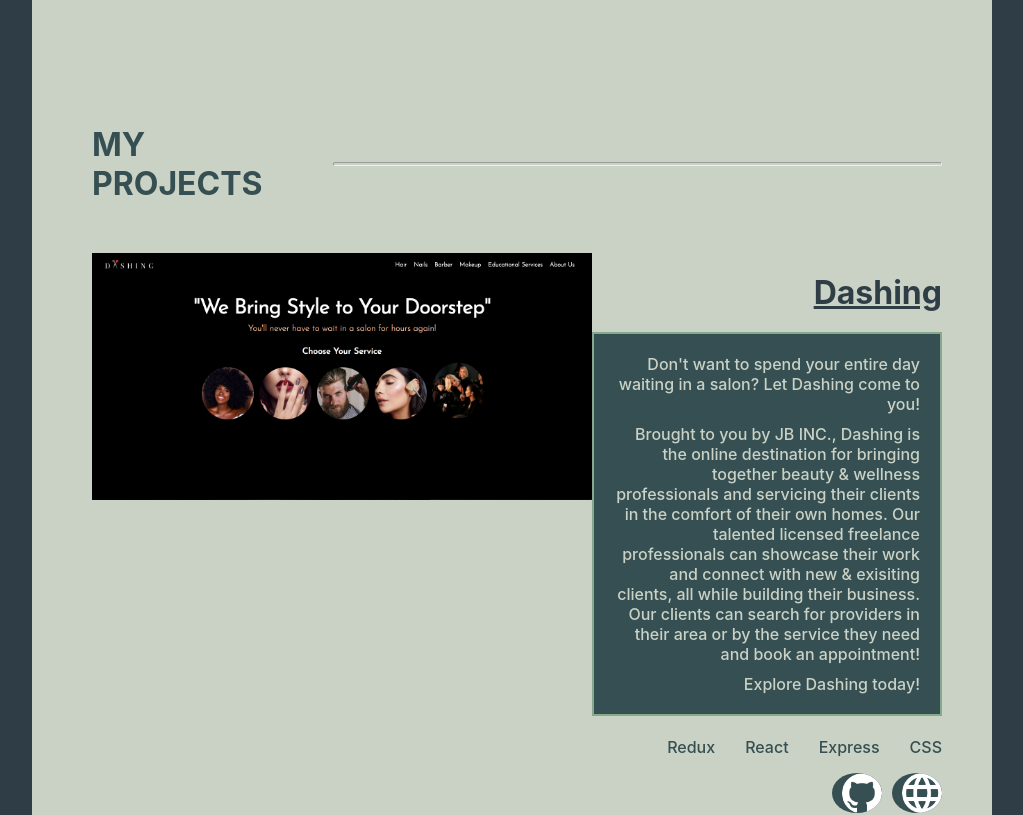
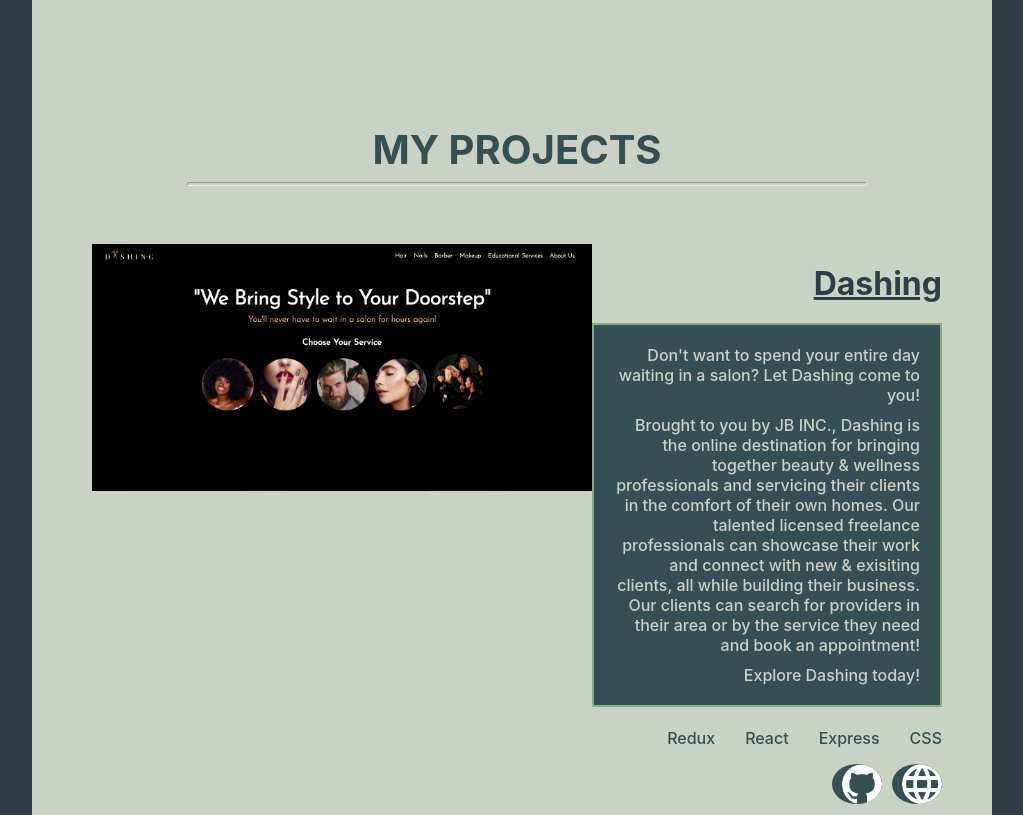
Before and after one commit to Nielene/NieleneThomas, a React (Create React App) app: page / in a window 1280 px wide. Shown: the part 1600-2415 px from the top of the page, without its empty margins (128-1151 px from the left). Built offline with nearby package versions, Linux system fonts and the light colour scheme.

Commit message:
centralizing the line1 into AboutMe section

```diff
--- a/src/components/Home/InnerComp/ContactMe.js
+++ b/src/components/Home/InnerComp/ContactMe.js
@@ -12,19 +12,23 @@
     return (
       <div>
 
-        <div className='quote'>
-          <p>"Projects can always be improved as you improve. They are each a measure of your growth. Our lives are the biggest projects that are always in progress."</p>
-        </div>
+        <div className='title_and_line'>
 
-        <div className='title_and_line'>
           <div className='compTitle'>
             <h1>CONTACT ME</h1>
           </div>
 
-          <div className='lineC'>
+          <div className='line1'>
             <hr />
           </div>
+
         </div>
+
+        <div className='quote'>
+        <p>"Projects can always be improved as you improve. They are each a measure of your growth. Our lives are the biggest projects that are always in progress."</p>
+        </div>
+
+
 
         <span className='contactMe'>
           <a href='https://www.linkedin.com/in/nielene/' target='_blank' rel='noopener noreferrer'> <img src={linkedin_3_512} alt=''/>/ {" "} Nielene</a>
--- a/src/components/Home/InnerComp/MyOtherProjects.js
+++ b/src/components/Home/InnerComp/MyOtherProjects.js
@@ -75,7 +75,7 @@
             <h1>My Other Projects</h1>
           </div>
 
-          <div className='line3'>
+          <div className='line1'>
             <hr />
           </div>
         </div>
--- a/src/components/Home/InnerComp/MyProjects.js
+++ b/src/components/Home/InnerComp/MyProjects.js
@@ -14,7 +14,7 @@
             <h1>MY PROJECTS</h1>
           </div>
 
-          <div className='line2'>
+          <div className='line1'>
             <hr />
           </div>
         </div>
--- a/src/css/AboutMe.css
+++ b/src/css/AboutMe.css
@@ -1,4 +1,12 @@
+.title_and_line {
+  display: flex;
+  flex-direction: column;
+  align-items: center;
+  margin-bottom: 50px;
+}
+
 .compTitle h1 {
+  font-size: 40px;
   margin: 0px;
   color: #354F52;
   font-weight: bolder;
--- a/src/css/ContactMe.css
+++ b/src/css/ContactMe.css
@@ -47,11 +47,7 @@
 }
 
 
-.lineC {
-  width: 77%;
-  margin-left: 20px;
+.line1 {
 }
-.lineC hr {
-  height: 2px;
-  border-radius: 5px;
+.line1 hr {
 }
--- a/src/css/MyOtherProjects.css
+++ b/src/css/MyOtherProjects.css
@@ -1,18 +1,10 @@
 .title_and_line {
-  display: flex;
-  flex-direction: row;
-  align-items: center;
-  margin-bottom: 50px;
 }
 .compTitle3 {
 }
-.line3 {
-  width: 70%;
-  margin-left: 20px;
+.line1 {
 }
-.line3 hr {
-  height: 2px;
-  border-radius: 5px;
+.line1 hr {
 }
 
 .mappedJsonProjects {
--- a/src/css/MyProjects.css
+++ b/src/css/MyProjects.css
@@ -1,18 +1,10 @@
 .title_and_line {
-  display: flex;
-  flex-direction: row;
-  align-items: center;
-  margin-bottom: 50px;
 }
 .compTitle {
 }
-.line2 {
-  width: 75%;
-  margin-left: 20px;
+.line1 {
 }
-.line2 hr {
-  height: 2px;
-  border-radius: 5px;
+.line1 hr {
 }
 
 .MyProjectImportComponent {
```
